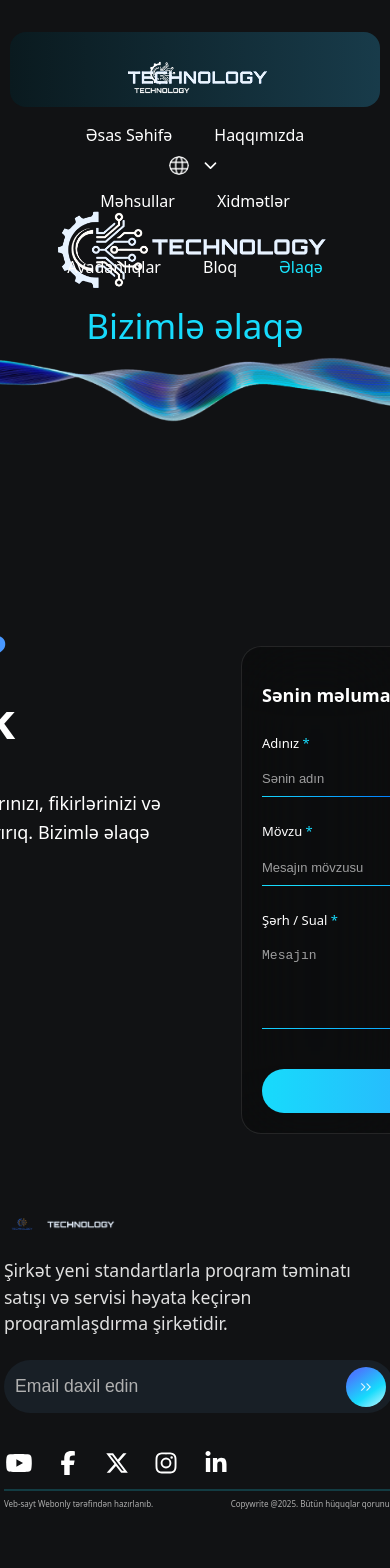
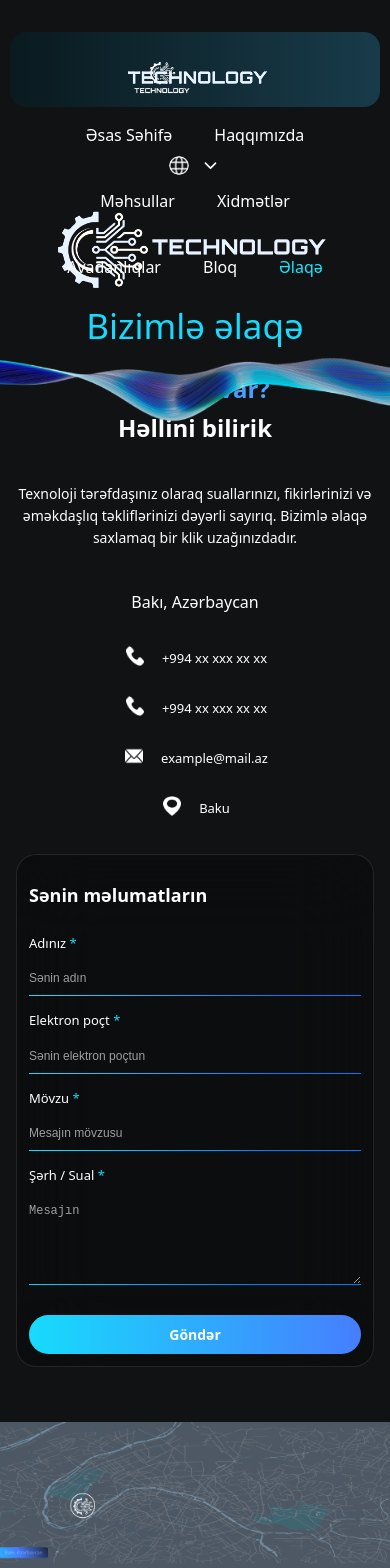
Before and after one commit to tair800/webonly, a React (Vite) app in the folder webonly/: page /contact in a window 390 px wide. Shown: the top 1568 px of the page. Built offline with nearby package versions, Linux system fonts and the light colour scheme; the HTML template or start-up script is replaced by a standard one.

Commit message:
contact3

```diff
--- a/webonly/src/Contact.css
+++ b/webonly/src/Contact.css
@@ -263,3 +263,211 @@
   transform: translateY(-2px);
   box-shadow: 0 6px 20px rgba(23, 219, 252, 0.3);
 }
+
+.contact-map {
+  width: 100%;
+  margin-top: 40px;
+  position: relative;
+  left: 50%;
+  transform: translateX(-50%);
+  width: 100vw;
+}
+
+.contact-map img {
+  width: 100%;
+  height: auto;
+}
+
+/* Responsive Design */
+@media (max-width: 1200px) {
+  .contact-main-section {
+    gap: 8%;
+  }
+
+  .heading-line-1,
+  .heading-line-2 {
+    font-size: 40px;
+  }
+
+  .contact-description p {
+    font-size: 16px;
+  }
+}
+
+@media (max-width: 1024px) {
+  .contact-main-section {
+    gap: 5%;
+  }
+
+  .contact-left-section {
+    max-width: 450px;
+  }
+
+  .contact-form-container {
+    width: 350px;
+  }
+
+  .heading-line-1,
+  .heading-line-2 {
+    font-size: 36px;
+  }
+}
+
+@media (max-width: 900px) {
+  .contact-main-section {
+    gap: 3%;
+  }
+
+  .contact-left-section {
+    max-width: 400px;
+  }
+
+  .contact-form-container {
+    width: 300px;
+  }
+
+  .heading-line-1,
+  .heading-line-2 {
+    font-size: 32px;
+  }
+
+  .contact-description p {
+    font-size: 16px;
+  }
+}
+
+@media (max-width: 768px) {
+  .contact-main-section {
+    gap: 2%;
+  }
+
+  .contact-left-section {
+    max-width: 350px;
+  }
+
+  .contact-form-container {
+    width: 280px;
+  }
+
+  .heading-line-1,
+  .heading-line-2 {
+    font-size: 28px;
+  }
+
+  .contact-description p {
+    font-size: 14px;
+  }
+
+  .contact-location span {
+    font-size: 16px;
+  }
+
+  .contact-item span {
+    font-size: 13px;
+  }
+}
+
+@media (max-width: 600px) {
+  .contact-container {
+    padding: 80px 1rem 1rem 1rem;
+  }
+
+  .contact-main-section {
+    flex-direction: column;
+    gap: 40px;
+    align-items: center;
+    margin-top: 350px;
+    padding: 20px 1rem;
+  }
+
+  .contact-left-section,
+  .contact-right-section {
+    height: auto;
+    max-width: 100%;
+    width: 100%;
+  }
+
+  .contact-form-container {
+    width: 100%;
+    max-width: 400px;
+  }
+
+  .heading-line-1,
+  .heading-line-2 {
+    font-size: 26px;
+    text-align: center;
+  }
+
+  .contact-description p {
+    font-size: 16px;
+    text-align: center;
+  }
+
+  .contact-location {
+    text-align: center;
+  }
+
+  .contact-info {
+    align-items: center;
+  }
+
+  .form-row {
+    flex-direction: column;
+    gap: 15px;
+  }
+
+  .contact-form {
+    gap: 20px;
+  }
+}
+
+@media (max-width: 480px) {
+  .contact-container {
+    padding: 60px 0.5rem 0.5rem 0.5rem;
+  }
+
+  .contact-main-section {
+    padding: 15px 0.5rem;
+    margin-top: 300px;
+    gap: 30px;
+  }
+
+  .contact-left-section {
+    padding: 0 10px;
+  }
+
+  .heading-line-1,
+  .heading-line-2 {
+    font-size: 24px;
+  }
+
+  .contact-description p {
+    font-size: 14px;
+  }
+
+  .contact-location span {
+    font-size: 16px;
+  }
+
+  .contact-item span {
+    font-size: 13px;
+  }
+
+  .contact-form-container {
+    padding: 12px;
+  }
+
+  .contact-form {
+    gap: 15px;
+  }
+
+  .form-group input,
+  .form-group textarea {
+    font-size: 12px;
+  }
+
+  .submit-btn {
+    padding: 10px 20px;
+    font-size: 14px;
+  }
+}
--- a/webonly/src/Contact.jsx
+++ b/webonly/src/Contact.jsx
@@ -150,6 +150,10 @@ function Contact() {
                     </div>
                 </div>
             </div>
+
+            <div className="contact-map">
+                <img src="/src/assets/map.png" alt="Map" />
+            </div>
         </div>
     );
 }
```
Also changed, not shown: webonly/src/assets/map.png (added).
